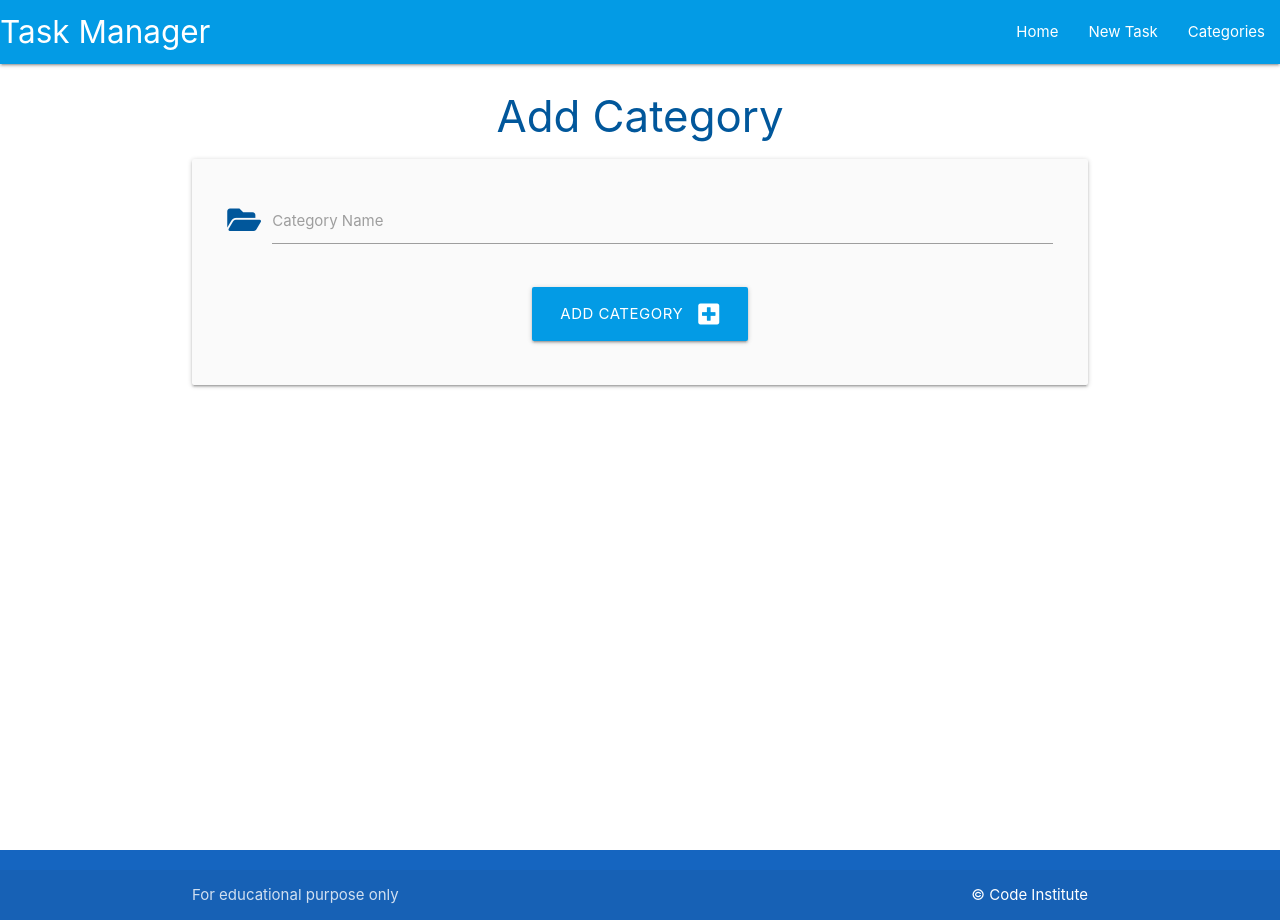
After one commit to Sabri-bel/taskmanager, a Flask app: page /add_category in a window 1280 px wide. The commit adds this page. Run offline with Flask 3, Linux system fonts and the light colour scheme.

```diff
--- a/taskmanager/routes.py
+++ b/taskmanager/routes.py
@@ -1,4 +1,4 @@
-from flask import render_template # for use some flask functionality
+from flask import render_template, request, redirect, url_for # for use some flask functionality
 from taskmanager import app, db
 from taskmanager.models import Category, Task # then create taskmanager database: enter python3 and commands: "from taskmanager import db" then "db.create_all()"
 
@@ -7,3 +7,18 @@ from taskmanager.models import Category, Task # then create taskmanager database
 @app.route("/")
 def home():
     return render_template("task.html")
+
+
+@app.route("/categories")
+def categories():
+    return render_template("categories.html")
+
+
+@app.route("/add_category", methods=["GET", "POST"])
+def add_category():
+    if request.method == "POST":
+        category = Category(category_name=request.form.get("category_name"))
+        db.session.add(category)
+        db.session.commit()
+        return redirect(url_for("categories"))
+    return render_template("add_category.html")
--- /dev/null
+++ b/taskmanager/templates/add_category.html
@@ -0,0 +1,28 @@
+{% extends "base.html" %}
+{% block content %}
+
+<h3 class="light-blue-text text-darken-4 center-align">Add Category</h3>
+
+
+<div class="row card-panel grey lighten-5">
+    <form class="col s12" method="POST" action="{{ url_for('add_category') }}">
+      <!--category name-->
+      <div class="row">
+        <div class="input-field col s12">
+            <i class="fas fa-folder-open prefix light-blue-text text-darken-4"></i>
+          <input id="category_name" name="category_name" minlength="3" maxlength="25" type="text" class="validate" required>
+          <label for="category_name">Category Name</label>
+        </div>
+      </div>
+      <!--submit button-->
+      <div class="row">
+        <div class="col s12 center-align">
+          <button type="submit" class="btn-large light-blue darken-1">
+            Add Category <i class="fas fa-plus-square right"></i>
+          </button>
+
+        </div>
+      </div>
+    </form>
+</div>
+{% endblock %}
--- a/taskmanager/templates/base.html
+++ b/taskmanager/templates/base.html
@@ -22,7 +22,7 @@
       <ul class="right hide-on-med-and-down">
         <li><a href="{{ url_for('home') }}">Home</a></li>
         <li><a href="">New Task</a></li>
-        <li><a href="">Categories</a></li>
+        <li><a href="{{ url_for('categories') }}">Categories</a></li>
       </ul>
     </div>
   </nav>
@@ -30,7 +30,7 @@
   <ul class="sidenav" id="mobile-demo">
     <li><a href="{{ url_for('home') }}">Home</a></li>
     <li><a href="">New Task</a></li>
-    <li><a href="">Categories</a></li>
+    <li><a href="{{ url_for('categories') }}">Categories</a></li>
   </ul>
     </header>
 <main class="container">
```
Also changed, not shown: taskmanager/templates/categories.html (added, +14 -0 lines).
